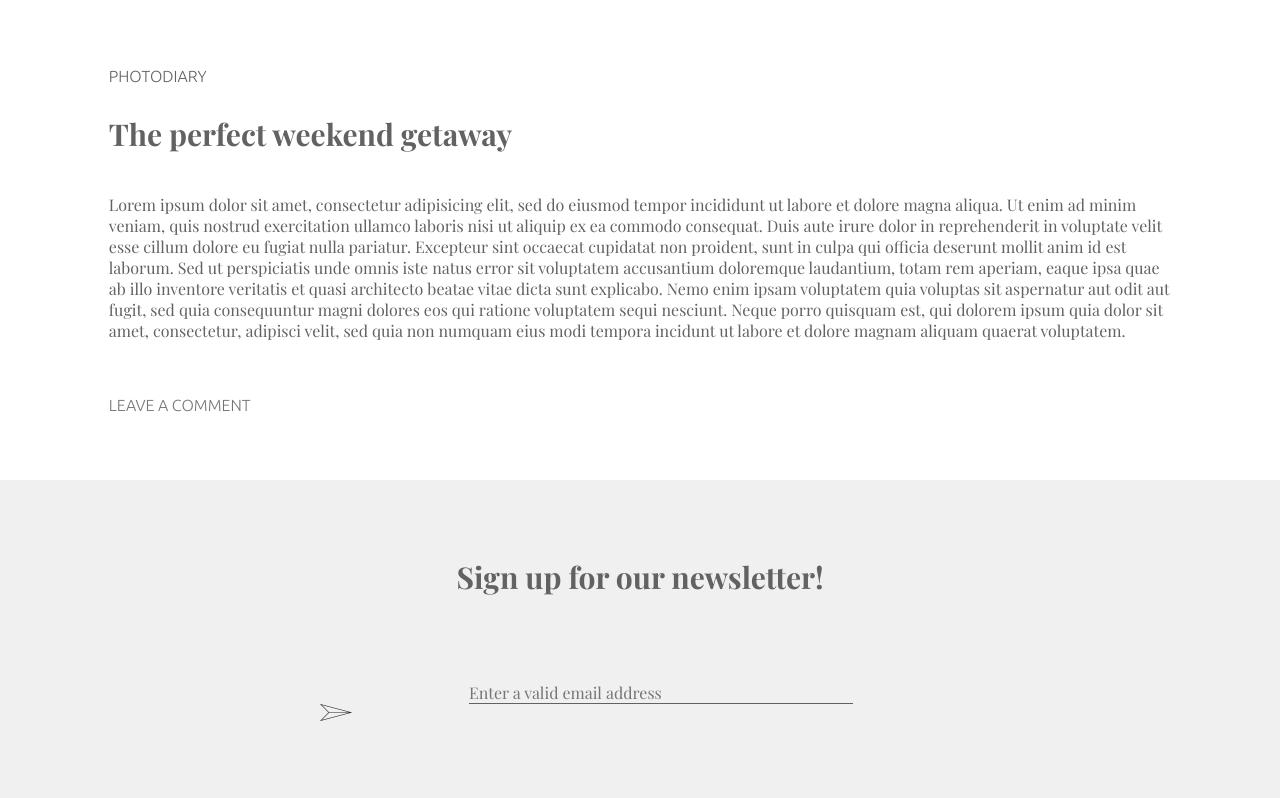
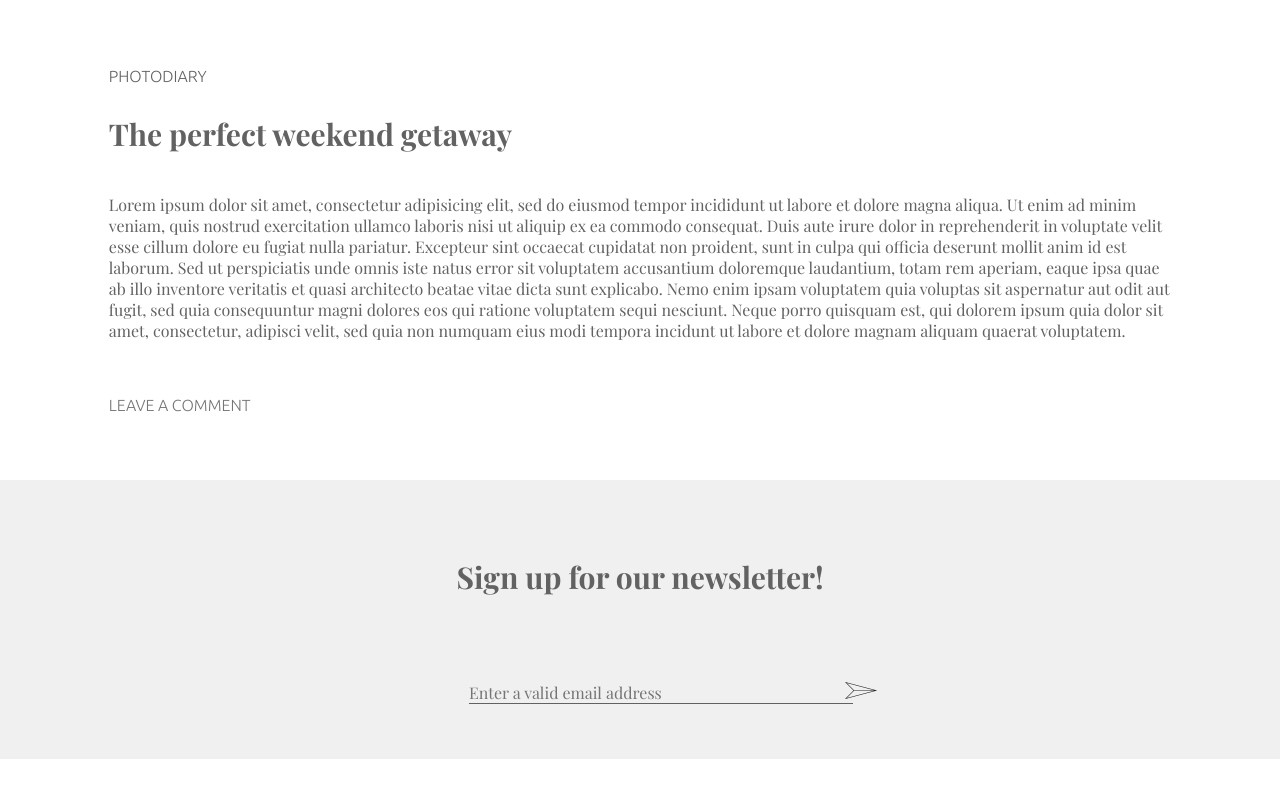
Before and after one commit to MdRasel0/minimo, a plain HTML site: page index.html in a window 1280 px wide. Shown: the part 647-1445 px from the top of the page. After the commit the page ends 1406 px from the top, so only its background shows below. Drawn offline with nearby package versions, Linux system fonts and the light colour scheme; a web font is replaced by a local one.

Commit message:
Update style.css

```diff
--- a/css/style.css
+++ b/css/style.css
@@ -98,6 +98,8 @@ input[type=text]{
 	border: none;
 	margin-top: 55px
 }
+/* Gateway end*/
+/* Newsletter start*/
 .newsletter{
 	background-color: #F0F0F0;
     margin-top: 65px;
@@ -119,9 +121,10 @@ input[type=text]{
 .ns_form{
 	width: 60%;
 	margin-top:85px;
+	position: relative;
 }
 .ns_form input{
-  	font-family: 'Playfair Display', serif;
+    font-family: 'Playfair Display', serif;
     font-size: 16px;
     font-weight: 400;
     width: 100%;
@@ -130,5 +133,11 @@ input[type=text]{
     border: none;
     border-bottom: 1px solid #626262;
     background-color: #F0F0F0;
+    position: absolute;
 }
-/* Gateway end*/
+.send{
+	position: absolute;
+    cursor: pointer;
+    margin-left: 525px;
+}
+/* Newsletter start*/
```
